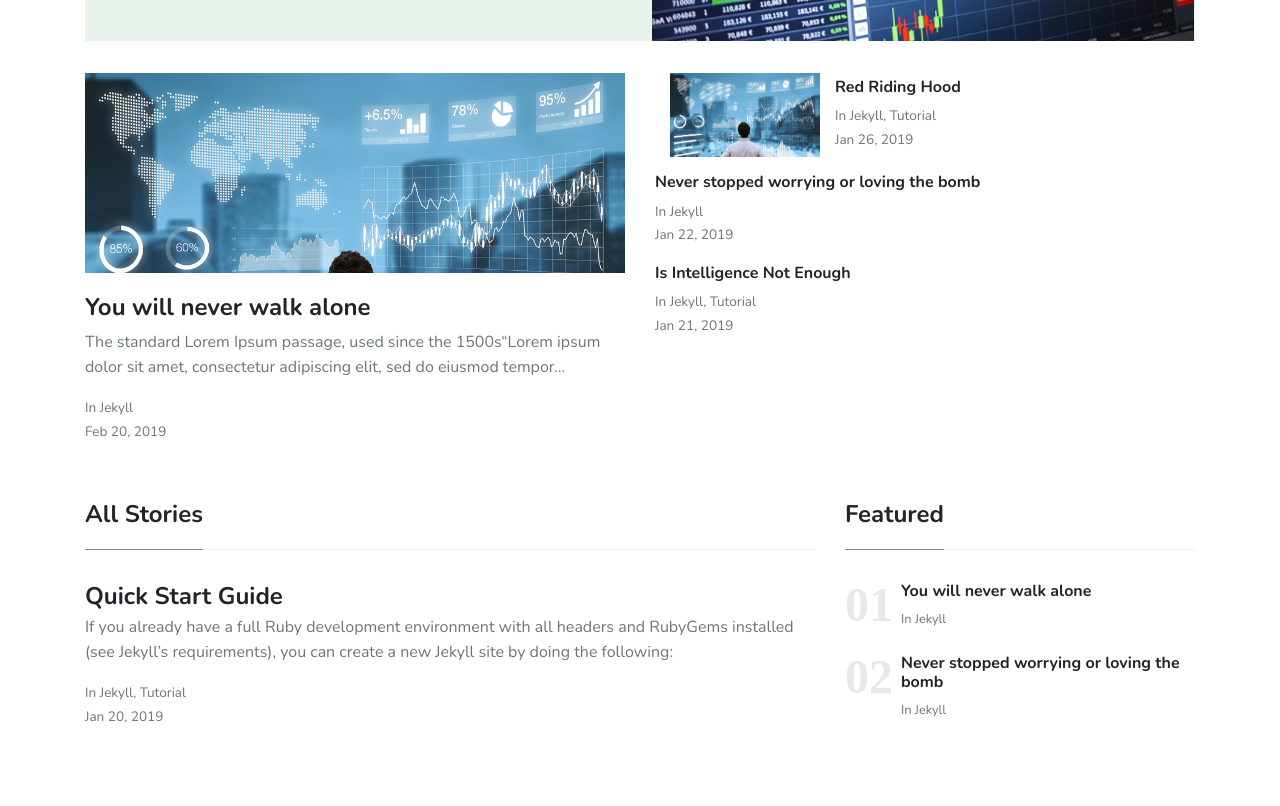
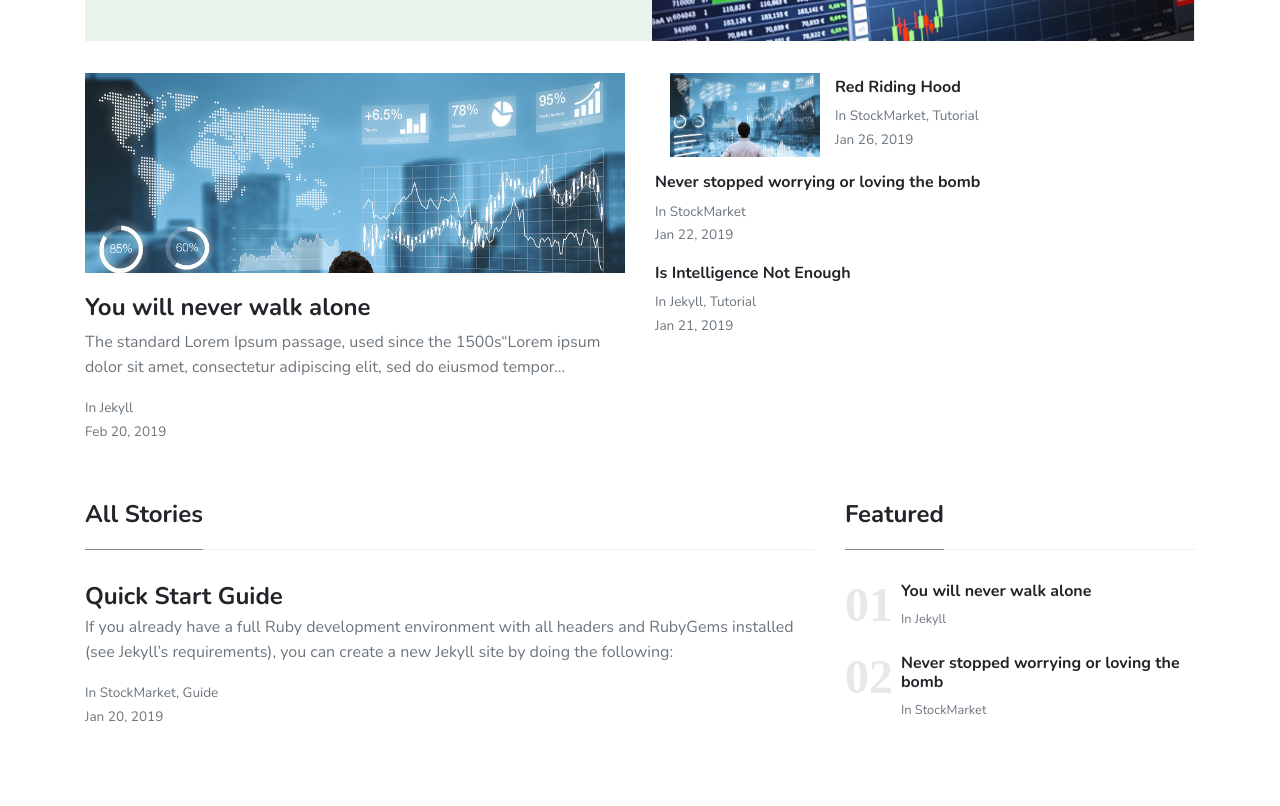
Before and after one commit to karthiikselvam/MindfulTrading, a Jekyll site: the page built from index.html, in a window 1280 px wide and 1231 px high. Shown: the part 312-1118 px from the top of the window. Built offline with Jekyll 4.4.1, drawn with Linux system fonts in a browser that asks for light colours; nearby versions of some CDN libraries; the list of posts is cut into pages by our own code.

Commit message:
update Categories

```diff
--- a/_posts/2019-01-20-quick-start-guide.md
+++ b/_posts/2019-01-20-quick-start-guide.md
@@ -2,7 +2,7 @@
 layout: post
 title:  "Quick Start Guide"
 author: karthik
-categories: [ Jekyll, tutorial ]
+categories: [ StockMarket, Guide ]
 ---
 
 If you already have a full Ruby development environment with all headers and RubyGems installed (see Jekyll’s requirements), you can create a new Jekyll site by doing the following:
--- a/_posts/2019-01-22-never-stopped-worrying-never-loved-bomb.md
+++ b/_posts/2019-01-22-never-stopped-worrying-never-loved-bomb.md
@@ -2,7 +2,7 @@
 layout: post
 title:  "Never stopped worrying or loving the bomb"
 author: karthik
-categories: [ Jekyll ]
+categories: [ StockMarket ]
 tags: featured
 ---
 I’ve been through fire and water, I tell you! From my earliest pebblehood the wildest things you could imagine have been happening to this world of ours, and I have been right in the midst of them.
--- a/_posts/2019-01-26-red-riding.md
+++ b/_posts/2019-01-26-red-riding.md
@@ -2,7 +2,7 @@
 layout: post
 title:  "Red Riding Hood"
 author: karthik
-categories: [ Jekyll, tutorial ]
+categories: [ StockMarket, tutorial ]
 image: assets/images/red.jpg
 ---
 The first mass-produced book to deviate from a rectilinear format, at least in the United States, is thought to be this 1863 edition of Red Riding Hood, cut into the shape of the protagonist herself with the troublesome wolf curled at her feet. Produced by the Boston-based publisher Louis Prang, this is the first in their “Doll Series”, a set of five “die-cut” books, known also as shape books — the other titles being Robinson Crusoe, Goody Two-Shoes (also written by Red Riding Hood author Lydia Very), Cinderella, and King Winter.
```
